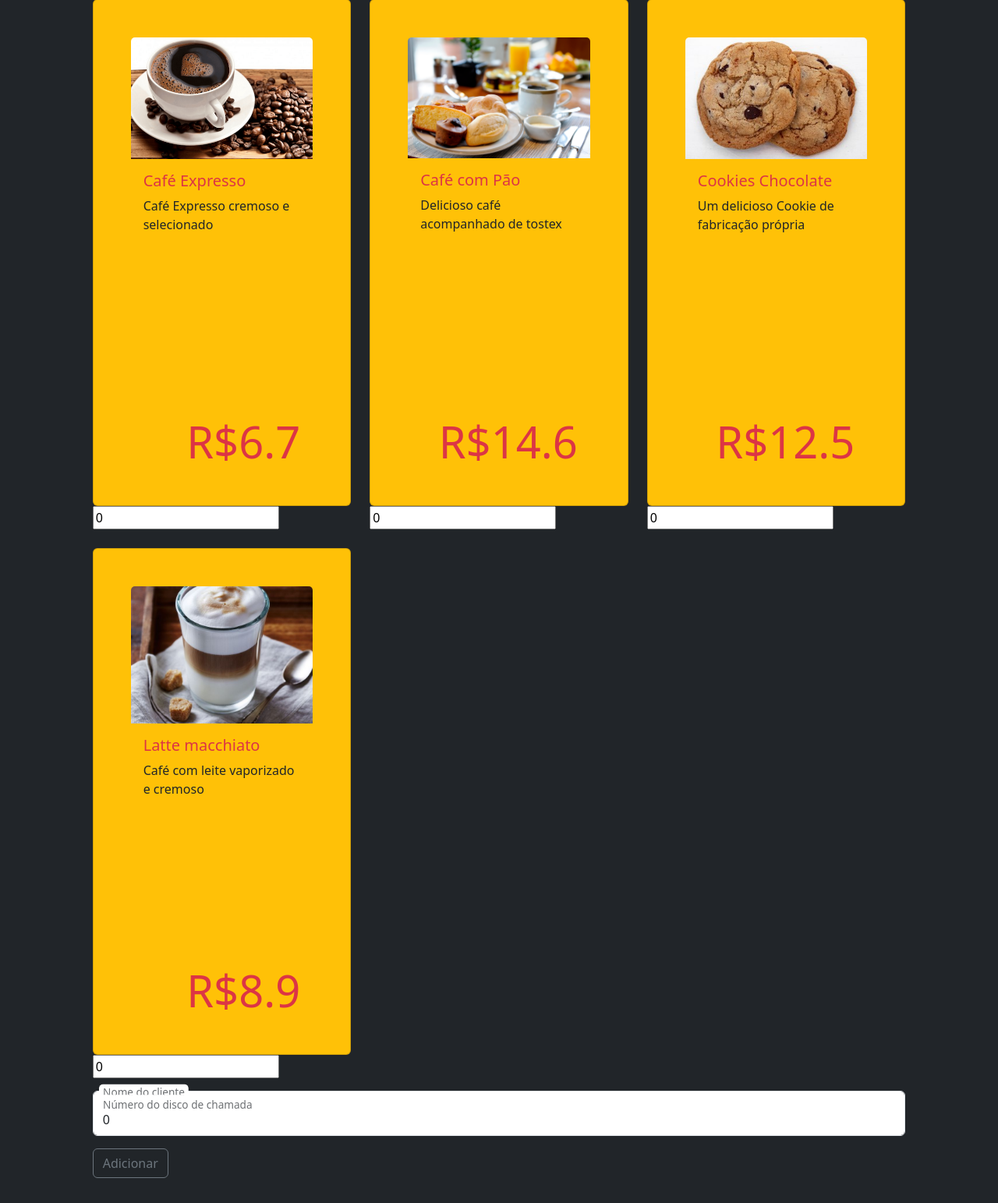
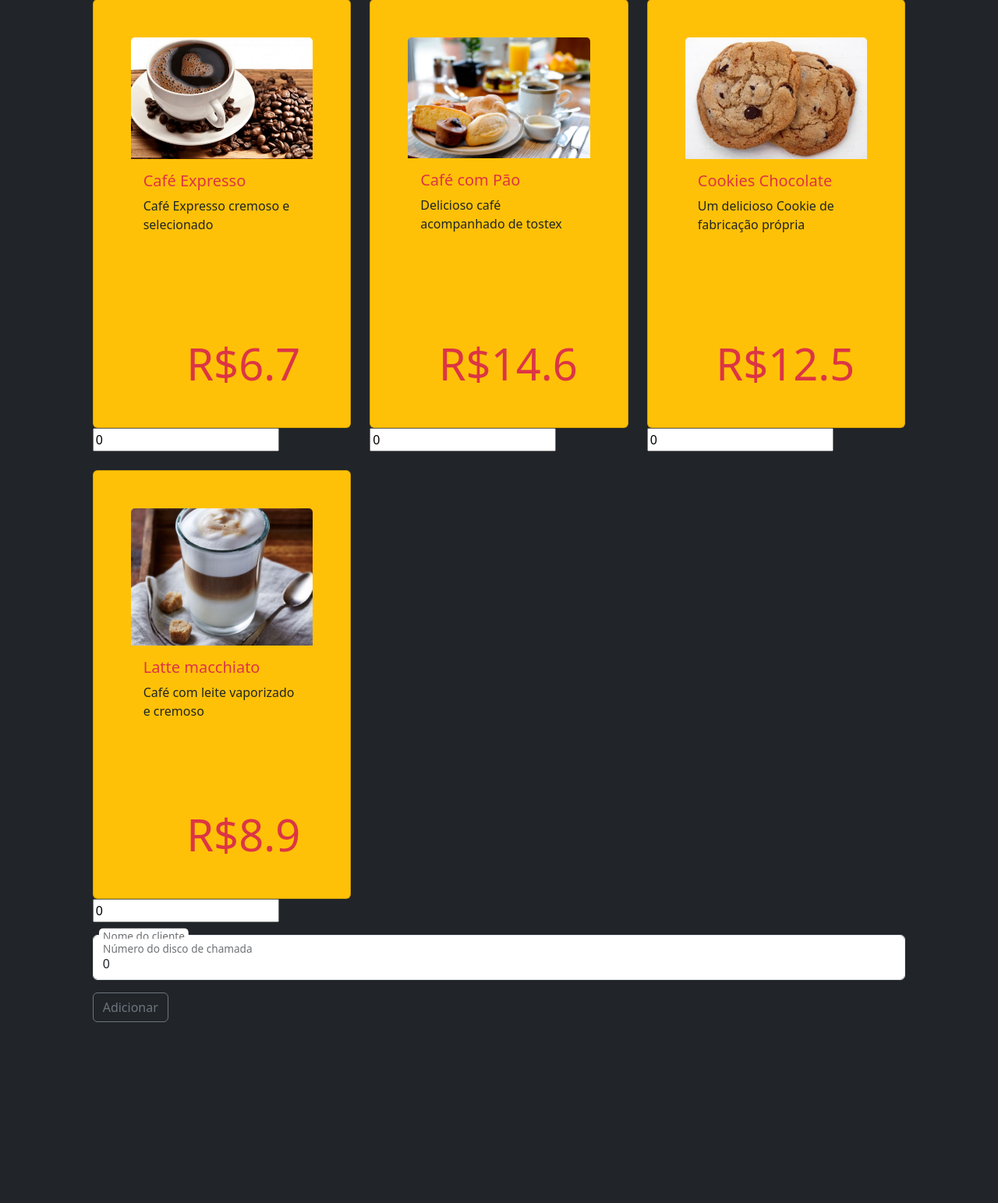
Before and after one commit to witcare-developer/BitsAndBites, a Django app: page / in a window 1280 px wide. Shown: the part 617-2160 px from the top of the page at 78% size. After the commit the page ends 1928 px from the top, so only its background shows below. Run offline with Django 4.2, Linux system fonts and the light colour scheme; data comes from the database, SQL or seed files in the repository; both versions use the stored data as it was after the commit.

Commit message:
Redimensionando página conteudo.html

```diff
--- a/cafeteria/templates/fragments/conteudo.html
+++ b/cafeteria/templates/fragments/conteudo.html
@@ -16,7 +16,7 @@
         <div class="row row-cols-1 row-cols-md-3 g-4">
             {% for produto in produtos %}
             <div class="col">
-                <div class="card bg-warning p-5" style="height:650px">
+                <div class="card bg-warning p-5" style="height:550px">
                     <a href="{% url 'produtos' produto.id %}">
                         <img src="{{ produto.imagem.url }}" class="card-img-top" alt="cafeteria">
                     </a>
```
Also changed, not shown: db.sqlite3, static/images/cafeteria/img/cookies_tradicional_OFpBpFi.jpg (added).
